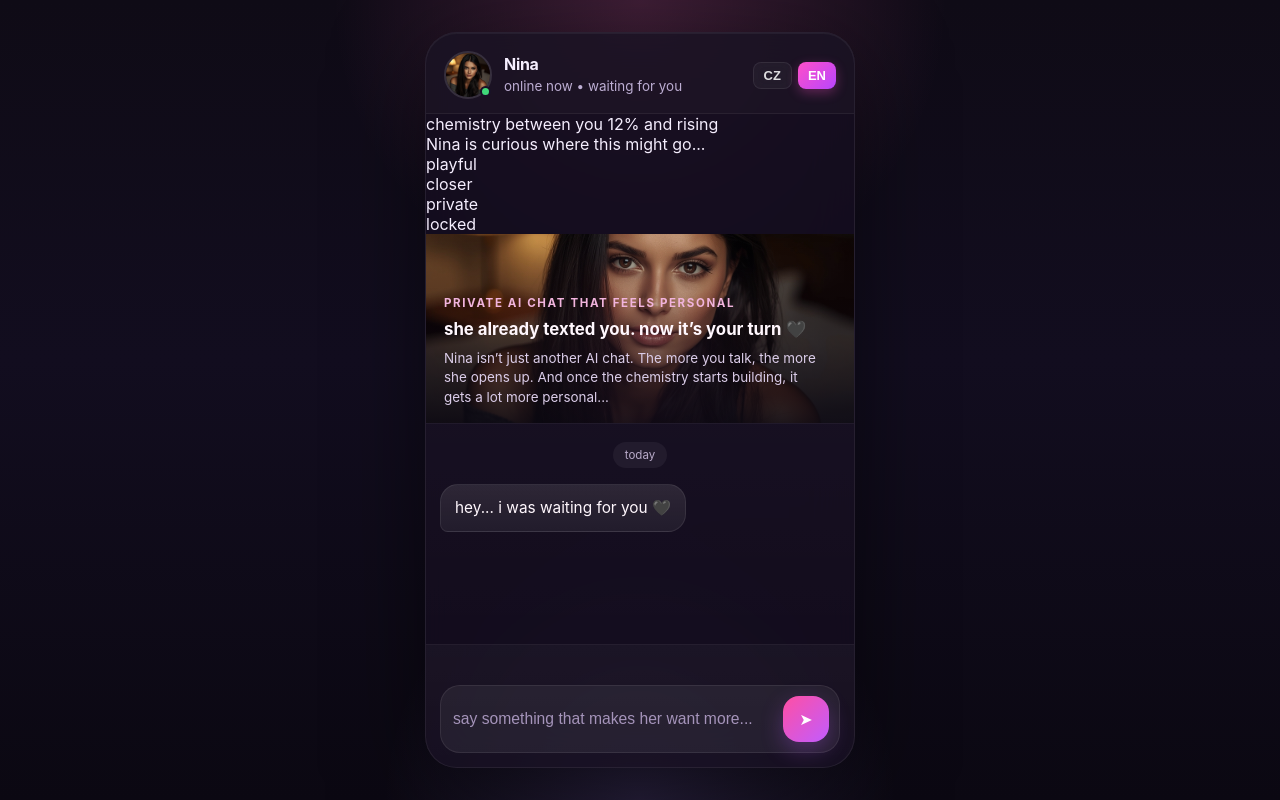
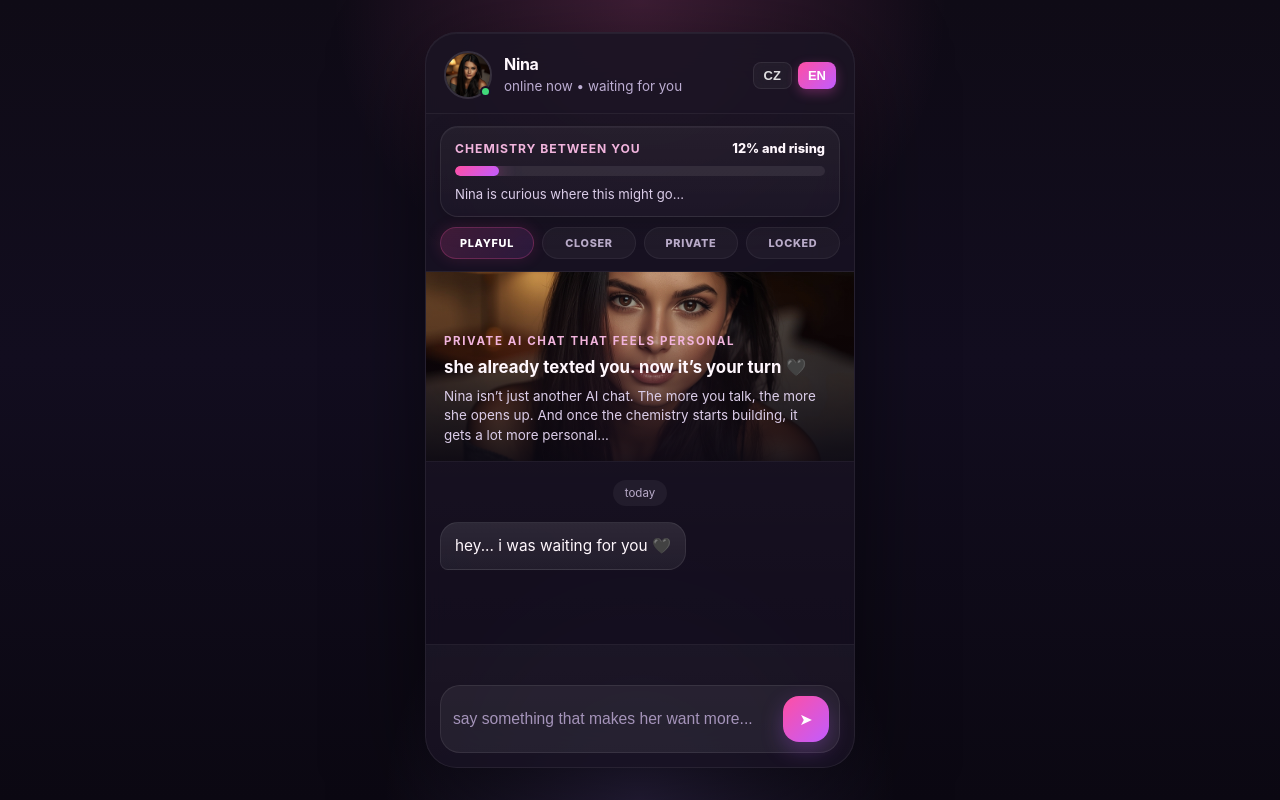
Before and after one commit to peetabourak-glitch/nina, a website: page chat.html in a window 1280 px wide. Drawn offline with Linux system fonts and the light colour scheme.

Commit message:
Update style.css

```diff
--- a/style.css
+++ b/style.css
@@ -1,5 +1,45 @@
 * {
   box-sizing: border-box;
+}
+
+:root {
+  --bg-1: #0f0b16;
+  --bg-2: #120d1f;
+  --bg-3: #0b0812;
+
+  --card: rgba(20, 14, 31, 0.86);
+  --card-strong: rgba(24, 17, 38, 0.94);
+  --card-soft: rgba(255, 255, 255, 0.04);
+
+  --white: #fff7fd;
+  --white-90: rgba(255, 247, 253, 0.9);
+  --white-75: rgba(255, 247, 253, 0.75);
+  --white-65: rgba(255, 247, 253, 0.65);
+  --white-50: rgba(255, 247, 253, 0.5);
+  --white-35: rgba(255, 247, 253, 0.35);
+  --white-18: rgba(255, 247, 253, 0.18);
+  --white-10: rgba(255, 247, 253, 0.1);
+  --white-08: rgba(255, 247, 253, 0.08);
+  --white-06: rgba(255, 247, 253, 0.06);
+
+  --pink: #ff4fc8;
+  --pink-2: #ff4fa3;
+  --purple: #b845ff;
+  --purple-2: #c15cff;
+  --green: #40d97a;
+  --gold: #f0c27f;
+
+  --accent: linear-gradient(135deg, #ff4fa3, #c15cff);
+  --accent-soft: linear-gradient(135deg, rgba(255, 79, 163, 0.18), rgba(193, 92, 255, 0.12));
+
+  --shadow-card: 0 25px 90px rgba(0, 0, 0, 0.5);
+  --shadow-glow: 0 10px 26px rgba(193, 92, 255, 0.35);
+  --shadow-glow-strong: 0 14px 36px rgba(193, 92, 255, 0.5);
+
+  --radius-xl: 32px;
+  --radius-lg: 22px;
+  --radius-md: 18px;
+  --radius-sm: 14px;
 }
 
 html,
@@ -10,8 +50,8 @@ body {
   background:
     radial-gradient(circle at top, rgba(255, 105, 180, 0.2), transparent 30%),
     radial-gradient(circle at bottom, rgba(167, 139, 250, 0.18), transparent 25%),
-    linear-gradient(180deg, #0f0b16 0%, #120d1f 45%, #0b0812 100%);
-  color: #f5eefe;
+    linear-gradient(180deg, var(--bg-1) 0%, var(--bg-2) 45%, var(--bg-3) 100%);
+  color: var(--white);
   min-height: 100vh;
 }
 
@@ -38,25 +78,27 @@ body {
   position: relative;
   display: flex;
   flex-direction: column;
-  height: min(92vh, 880px);
+  height: min(92vh, 920px);
   border: 1px solid rgba(255, 255, 255, 0.08);
-  border-radius: 32px;
+  border-radius: var(--radius-xl);
   overflow: hidden;
-  background: rgba(20, 14, 31, 0.85);
+  background: var(--card);
   backdrop-filter: blur(24px);
   box-shadow:
-    0 25px 90px rgba(0, 0, 0, 0.5),
+    var(--shadow-card),
     inset 0 1px 0 rgba(255, 255, 255, 0.05);
   animation: cardRise 0.75s ease;
 }
 
+/* TOPBAR */
 .topbar {
   display: flex;
   align-items: center;
   justify-content: space-between;
   padding: 18px 18px 14px;
-  border-bottom: 1px solid rgba(255, 255, 255, 0.06);
+  border-bottom: 1px solid var(--white-06);
   background: rgba(255, 255, 255, 0.02);
+  z-index: 3;
 }
 
 .topbar-left {
@@ -86,8 +128,10 @@ body {
   width: 11px;
   height: 11px;
   border-radius: 50%;
-  background: #40d97a;
+  background: var(--green);
   border: 2px solid #1a1228;
+  box-shadow: 0 0 0 0 rgba(64, 217, 122, 0.35);
+  animation: onlinePulse 1.7s infinite;
 }
 
 .topbar-text h1 {
@@ -113,7 +157,7 @@ body {
   border: 0;
   border-radius: 999px;
   background: rgba(255, 255, 255, 0.06);
-  color: #f7efff;
+  color: var(--white);
   font-size: 1.2rem;
   cursor: pointer;
   transition: background 0.18s ease, transform 0.18s ease;
@@ -124,6 +168,7 @@ body {
   transform: translateY(-1px);
 }
 
+/* LANGUAGE SWITCH */
 .lang-switch {
   display: flex;
   gap: 6px;
@@ -136,7 +181,7 @@ body {
   padding: 6px 10px;
   border-radius: 8px;
   font-size: 13px;
-  font-weight: 600;
+  font-weight: 700;
   line-height: 1;
   cursor: pointer;
   transition: all 0.2s ease;
@@ -149,12 +194,113 @@ body {
 }
 
 .lang-switch button.active {
-  background: linear-gradient(135deg, #ff4fc8, #b845ff);
+  background: var(--accent);
   border: none;
   color: white;
   box-shadow: 0 4px 12px rgba(255, 79, 200, 0.3);
 }
 
+/* CHEMISTRY */
+.chemistry-wrap {
+  padding: 12px 14px 12px;
+  background:
+    linear-gradient(180deg, rgba(255, 255, 255, 0.025), rgba(255, 255, 255, 0.01));
+  border-bottom: 1px solid var(--white-06);
+}
+
+.chemistry-card {
+  padding: 14px 14px 12px;
+  border-radius: 18px;
+  background:
+    linear-gradient(180deg, rgba(255, 255, 255, 0.045), rgba(255, 255, 255, 0.02));
+  border: 1px solid rgba(255, 255, 255, 0.08);
+  box-shadow:
+    inset 0 1px 0 rgba(255, 255, 255, 0.04),
+    0 8px 24px rgba(0, 0, 0, 0.18);
+}
+
+.chemistry-head {
+  display: flex;
+  align-items: center;
+  justify-content: space-between;
+  gap: 12px;
+  margin-bottom: 10px;
+}
+
+.chemistry-label {
+  font-size: 0.76rem;
+  font-weight: 700;
+  letter-spacing: 0.08em;
+  text-transform: uppercase;
+  color: #f1b4dd;
+}
+
+.chemistry-value {
+  font-size: 0.8rem;
+  font-weight: 800;
+  color: var(--white);
+}
+
+.chemistry-track {
+  width: 100%;
+  height: 10px;
+  border-radius: 999px;
+  overflow: hidden;
+  background: rgba(255, 255, 255, 0.08);
+  position: relative;
+}
+
+.chemistry-fill {
+  width: 12%;
+  height: 100%;
+  border-radius: 999px;
+  background: var(--accent);
+  box-shadow:
+    0 0 18px rgba(255, 79, 163, 0.45),
+    0 0 28px rgba(193, 92, 255, 0.28);
+  transition: width 0.45s ease;
+}
+
+.chemistry-subline {
+  margin-top: 10px;
+  min-height: 18px;
+  font-size: 0.82rem;
+  color: #dbcde9;
+  line-height: 1.35;
+}
+
+.unlock-milestones {
+  display: grid;
+  grid-template-columns: repeat(4, 1fr);
+  gap: 8px;
+  margin-top: 10px;
+}
+
+.milestone {
+  display: inline-flex;
+  align-items: center;
+  justify-content: center;
+  min-height: 32px;
+  padding: 7px 8px;
+  border-radius: 999px;
+  font-size: 0.68rem;
+  font-weight: 800;
+  letter-spacing: 0.06em;
+  text-transform: uppercase;
+  color: #b9abc9;
+  background: rgba(255, 255, 255, 0.04);
+  border: 1px solid rgba(255, 255, 255, 0.06);
+  transition: all 0.24s ease;
+}
+
+.milestone.active {
+  color: white;
+  background: var(--accent-soft);
+  border-color: rgba(255, 79, 163, 0.24);
+  box-shadow: 0 0 16px rgba(255, 79, 163, 0.14);
+}
+
+/* INTRO */
 .intro-card {
   position: relative;
   height: 190px;
@@ -213,7 +359,7 @@ body {
   font-size: 1.05rem;
   line-height: 1.35;
   font-weight: 700;
-  color: #fff7fd;
+  color: var(--white);
   max-width: 95%;
 }
 
@@ -225,6 +371,7 @@ body {
   max-width: 95%;
 }
 
+/* CHAT */
 .chat {
   flex: 1;
   overflow-y: auto;
@@ -282,14 +429,14 @@ body {
   align-self: flex-start;
   border-bottom-left-radius: 8px;
   background: linear-gradient(180deg, rgba(255, 255, 255, 0.1), rgba(255, 255, 255, 0.06));
-  color: #fff7fd;
+  color: var(--white);
   border: 1px solid rgba(255, 255, 255, 0.08);
 }
 
 .message.user {
   align-self: flex-end;
   border-bottom-right-radius: 8px;
-  background: linear-gradient(135deg, #ff4fa3, #c15cff);
+  background: var(--accent);
   color: white;
   box-shadow: 0 10px 24px rgba(193, 92, 255, 0.22);
 }
@@ -320,6 +467,7 @@ body {
   line-height: 1.4;
 }
 
+/* BOTTOM */
 .bottom-area {
   padding: 12px 14px 14px;
   border-top: 1px solid rgba(255, 255, 255, 0.06);
@@ -349,7 +497,7 @@ body {
   background: transparent;
   border: 0;
   outline: none;
-  color: #fff7fd;
+  color: var(--white);
   font-size: 0.98rem;
 }
 
@@ -365,7 +513,7 @@ body {
   cursor: pointer;
   color: white;
   font-size: 1rem;
-  background: linear-gradient(135deg, #ff4fa3, #c15cff);
+  background: var(--accent);
   box-shadow: 0 8px 22px rgba(193, 92, 255, 0.28);
   transition: transform 0.16s ease, opacity 0.16s ease;
 }
@@ -380,6 +528,7 @@ body {
   transform: none;
 }
 
+/* PAYWALL */
 .paywall {
   display: none;
   margin-top: 12px;
@@ -395,6 +544,21 @@ body {
     0 10px 40px rgba(193, 92, 255, 0.25),
     inset 0 1px 0 rgba(255, 255, 255, 0.06);
   animation: paywallFade 0.4s ease;
+}
+
+.paywall-badge {
+  display: inline-flex;
+  align-items: center;
+  justify-content: center;
+  margin-bottom: 12px;
+  padding: 7px 12px;
+  border-radius: 999px;
+  background: rgba(255, 255, 255, 0.12);
+  color: var(--white);
+  font-size: 0.72rem;
+  font-weight: 800;
+  letter-spacing: 0.08em;
+  text-transform: uppercase;
 }
 
 .paywall-text {
@@ -415,6 +579,16 @@ body {
   color: #e4d7f1;
 }
 
+.paywall-benefits {
+  display: flex;
+  flex-wrap: wrap;
+  gap: 8px 14px;
+  margin-bottom: 12px;
+  color: #f6eafb;
+  font-size: 0.82rem;
+  font-weight: 600;
+}
+
 .unlock-link {
   display: flex;
   align-items: center;
@@ -428,9 +602,9 @@ body {
   letter-spacing: 0.02em;
   color: white;
   text-decoration: none;
-  background: linear-gradient(135deg, #ff4fa3, #c15cff);
+  background: var(--accent);
   box-shadow:
-    0 10px 26px rgba(193, 92, 255, 0.35),
+    var(--shadow-glow),
     0 0 0 rgba(255, 79, 163, 0);
   transition: transform 0.16s ease, box-shadow 0.2s ease;
   animation: ctaPulse 2.4s infinite;
@@ -439,7 +613,7 @@ body {
 .unlock-link:hover {
   transform: translateY(-2px) scale(1.02);
   box-shadow:
-    0 14px 36px rgba(193, 92, 255, 0.5),
+    var(--shadow-glow-strong),
     0 0 18px rgba(255, 79, 163, 0.35);
 }
 
@@ -448,9 +622,10 @@ body {
   font-size: 0.78rem;
   text-align: center;
   color: #cbbbe0;
-  opacity: 0.85;
+  opacity: 0.9;
 }
 
+/* IMAGE MODAL */
 .image-modal {
   position: fixed;
   inset: 0;
@@ -496,13 +671,10 @@ body {
   transform: scale(1.04);
 }
 
+/* ANIMATIONS */
 @keyframes pageFade {
-  from {
-    opacity: 0;
-  }
-  to {
-    opacity: 1;
-  }
+  from { opacity: 0; }
+  to { opacity: 1; }
 }
 
 @keyframes cardRise {
@@ -528,15 +700,9 @@ body {
 }
 
 @keyframes glowPulse {
-  0% {
-    opacity: 0.35;
-  }
-  50% {
-    opacity: 0.75;
-  }
-  100% {
-    opacity: 0.35;
-  }
+  0% { opacity: 0.35; }
+  50% { opacity: 0.75; }
+  100% { opacity: 0.35; }
 }
 
 @keyframes paywallFade {
@@ -579,6 +745,19 @@ body {
   }
 }
 
+@keyframes onlinePulse {
+  0% {
+    box-shadow: 0 0 0 0 rgba(64, 217, 122, 0.35);
+  }
+  70% {
+    box-shadow: 0 0 0 7px rgba(64, 217, 122, 0);
+  }
+  100% {
+    box-shadow: 0 0 0 0 rgba(64, 217, 122, 0);
+  }
+}
+
+/* MOBILE */
 @media (max-width: 520px) {
   body {
     padding: 0;
@@ -592,6 +771,18 @@ body {
     height: 100vh;
     border-radius: 0;
     border: 0;
+  }
+
+  .topbar {
+    padding: 14px 14px 12px;
+  }
+
+  .chemistry-wrap {
+    padding: 10px 12px;
+  }
+
+  .unlock-milestones {
+    grid-template-columns: repeat(2, 1fr);
   }
 
   .intro-card {
@@ -616,6 +807,11 @@ body {
     max-width: 200px;
   }
 
+  .paywall-benefits {
+    flex-direction: column;
+    gap: 6px;
+  }
+
   .image-modal {
     padding: 16px;
   }
```
